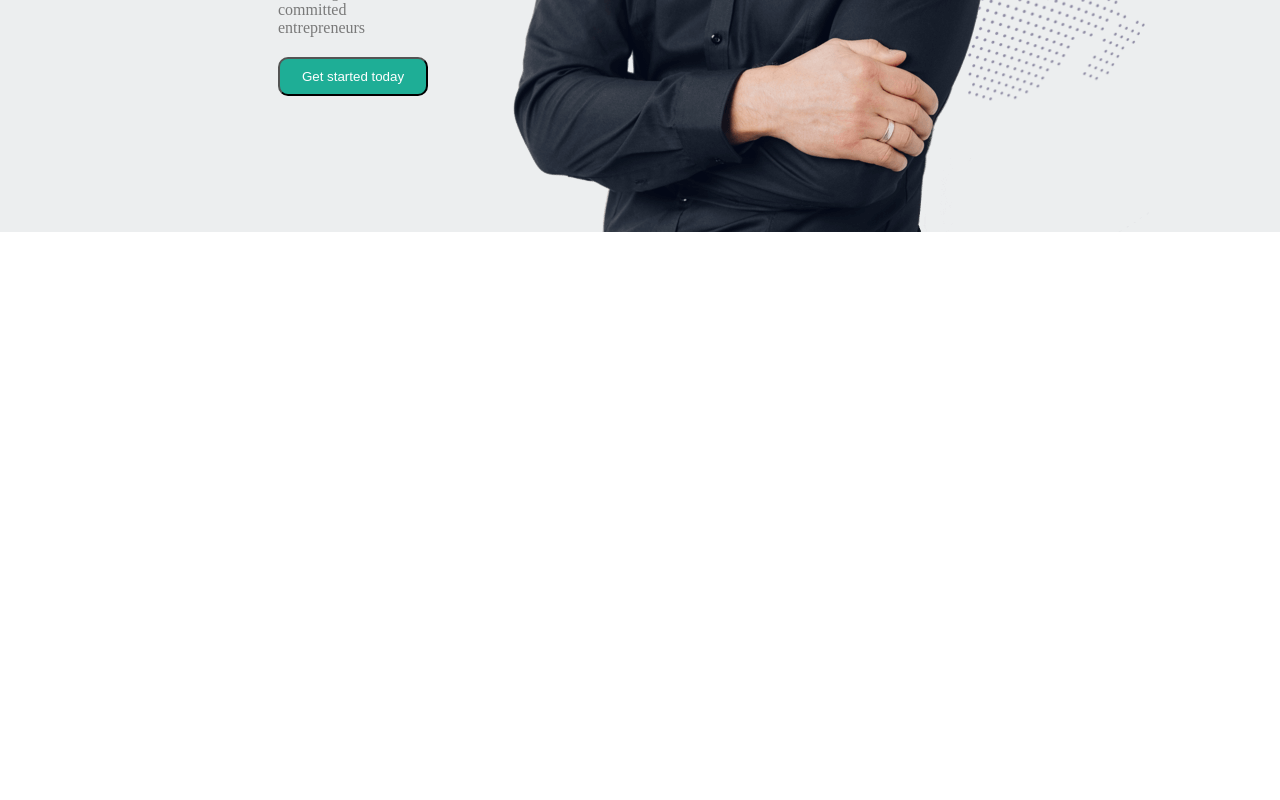
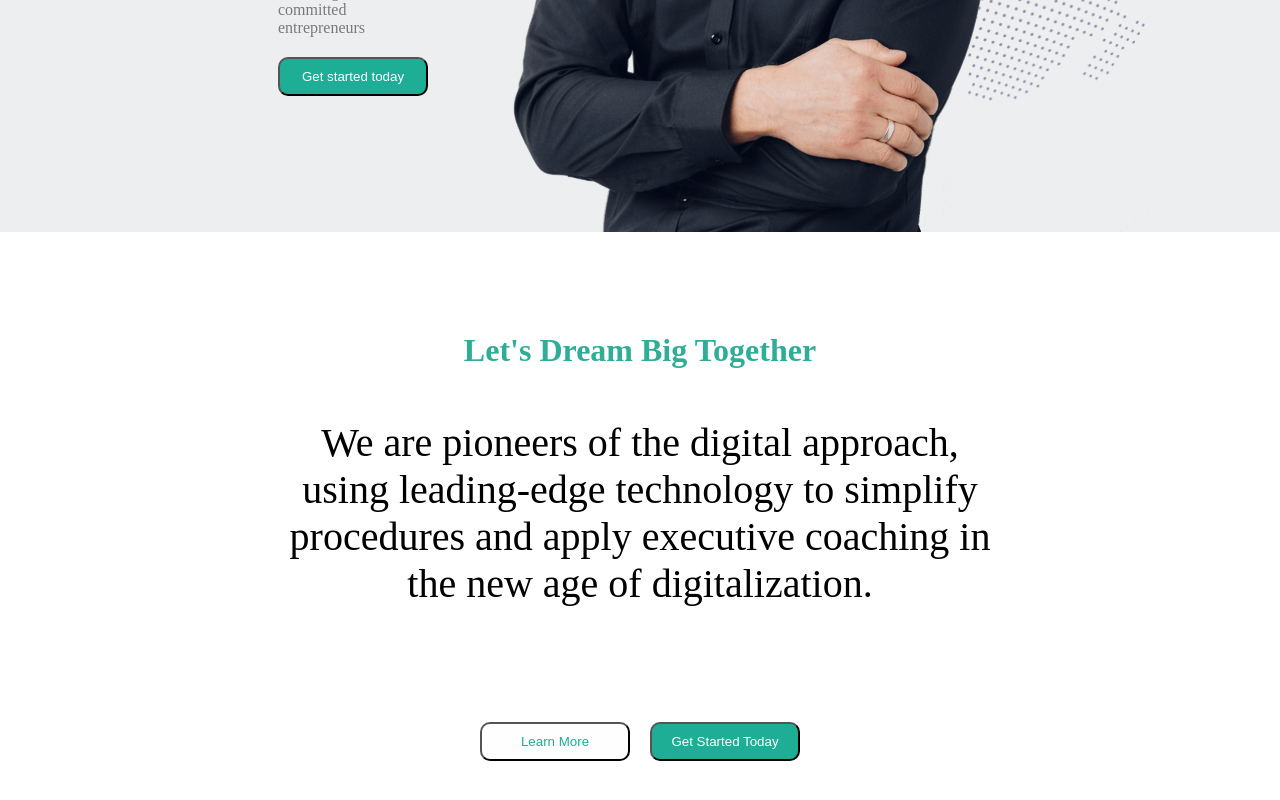
Before and after one commit to SimoneBenato/proj-html-vuejs, a Vue app: page / in a window 1280 px wide. Shown: the part 568-1368 px from the top of the page. Before the commit the page ends 800 px from the top, so only its background shows below. Built offline with nearby package versions, Linux system fonts and the light colour scheme.

Commit message:
Sezione Servizi, non completa, da rivedere

```diff
--- a/src/App.vue
+++ b/src/App.vue
@@ -2,6 +2,7 @@
   <div id="app">
     <Header/>
     <Wrapper/>
+    <Component1/>
     <Footer/>
   </div>
 </template>
@@ -9,6 +10,7 @@
 <script>
 import Header from './components/Header.vue'
 import Wrapper from './components/Wrapper.vue'
+import Component1 from './components/Component1.vue'
 import Footer from './components/Footer.vue'
 
 export default {
@@ -16,6 +18,7 @@ export default {
   components: {
     Header,
     Wrapper,
+    Component1,
     Footer
   }
 }
--- /dev/null
+++ b/src/components/Component1.vue
@@ -0,0 +1,128 @@
+<template>
+  <div class="container">
+    <!-- sezione descrittiva dei vari servizi offerti -->
+    <div class="description">
+      <h3>Let's Dream Big Together</h3>
+      <p>We are pioneers of the digital approach, using leading-edge technology to simplify procedures and apply executive coaching in the new age of digitalization.</p>
+    </div>
+
+    <!-- sezione offerte -->
+    <div class="features">
+      <h5></h5>
+      <p></p>
+    </div>
+
+    <!-- sezione pulsanti -->
+    <div class="btn-section">
+      <button class="white">Learn More</button>
+      <button class="green">Get Started Today</button>
+    </div>
+  </div>
+</template>
+
+<script>
+
+export default {
+  name: 'Component1',
+  props: {
+
+  },
+  data() {
+    return {
+      features: [
+      {
+          title: 'One to One',
+          description: 'Getting the necessary clarity about the current state to help you improve your game'
+      },
+      {
+          title: 'Anywhere',
+          description: 'Access to valuable and portable program which allow you  to setup and live anywhere you want'
+      },
+      {
+          title: 'On Time',
+          description: 'Punctuality is our top priority because it is an essential criteria to assess a program quality.'
+      },
+      {
+          title: 'Online Coures',
+          description: 'Online business coaching noe offers you a very powerful way to empower your business into success.'
+      },
+      {
+          title: 'Consulting',
+          description: 'You will get a clear sense of direction for your business, thorought assessment and faster results.'
+      },
+      {
+          title: 'Self Development',
+          description: 'Business Coaching often keep your focus and develop you both in a professional and personal way.'
+      }
+      ]
+    }
+  },
+}
+</script>
+
+<!-- Add "scoped" attribute to limit CSS to this component only -->
+<style scoped lang="scss">
+@import '../styles/colors.scss';
+.container {
+  width: 80%;
+  margin: 100px auto;
+
+  .description {
+    width: 70%;
+    margin: 0 auto;
+    display: flex;
+    flex-direction: column;
+    text-align: center;
+    justify-content: center;
+
+    h3 {
+      color: $jungle_green;
+      font-size: 2rem;
+    }
+
+    p {
+      font-size: 2.5rem;
+      margin: 50px auto;
+    }
+  }
+
+  .features {
+    width: calc(100% / 3);
+    padding: 20px;
+
+    h5 {
+      font-size: 1.8rem;
+      margin-bottom: 15px;
+      color: $charade;
+    }
+
+    p {
+      font-size: 1.3rem;
+      color: $boulder
+    }
+  }
+
+  .btn-section {
+    display: flex;
+    justify-content: center;
+
+     button {
+        padding: 10px;
+        border-radius: 10px;
+        width: 150px;
+        margin: 10px;
+        }
+
+      .green {
+        background-color: $mountain_meadow;
+        color: $white;
+      }
+
+      .white {
+        background-color: $white;
+        color: $mountain_meadow;
+      }
+
+  }
+}
+</style>
```
